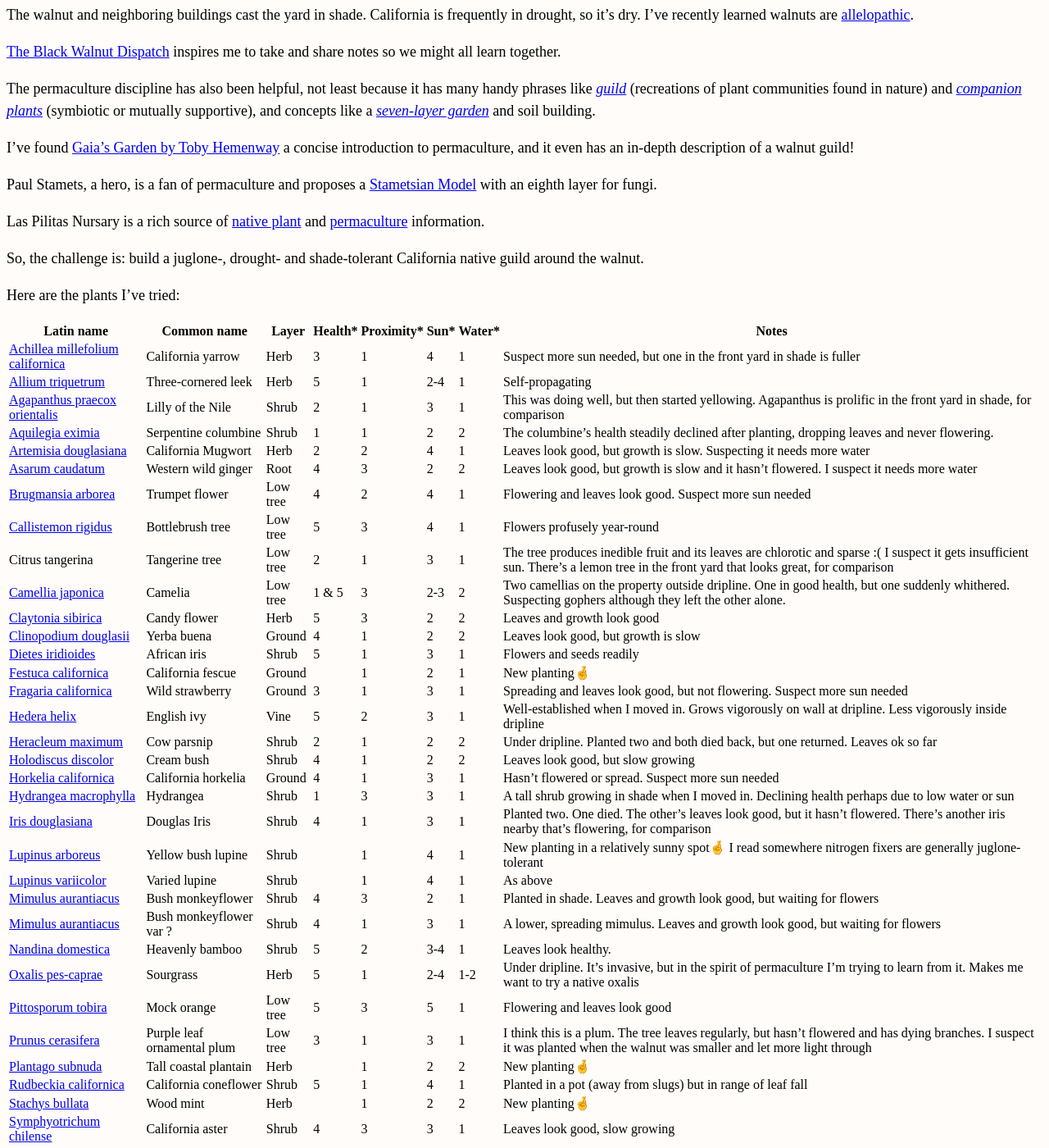
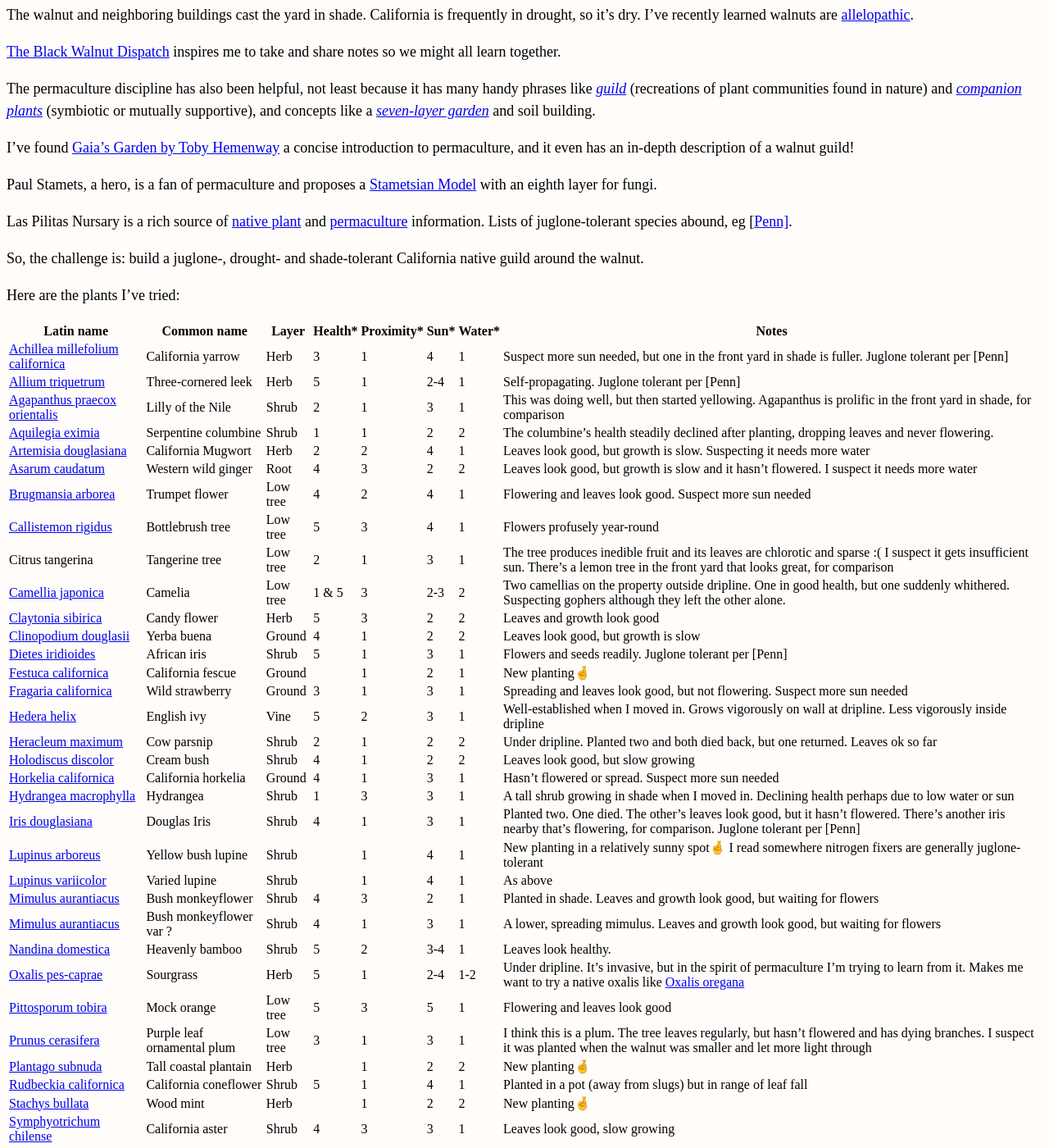
Before and after one commit to erikeldridge/erikeldridge.github.com, a Jekyll site: the page built from _posts/2018-01-20-walnut-guild.md, in a window 1280 px wide and 1400 px high, scrolled down 243 px. Shown: the whole window at 82% size. Built offline with Jekyll 4.4.1, drawn with Linux system fonts in a browser that asks for light colours; nearby versions of some CDN libraries.

Commit message:
Update from Forestry.io - 2018-01-20-walnut-guild.md

```diff
--- a/_posts/2018-01-20-walnut-guild.md
+++ b/_posts/2018-01-20-walnut-guild.md
@@ -23,7 +23,7 @@ I've found [Gaia's Garden by Toby Hemenway](https://www.chelseagreen.com/gaias-g
 
 Paul Stamets, a hero, is a fan of permaculture and proposes a [Stametsian Model](http://www.fungi.com/blog/items/permaculture-with-a-mycological-twist.html) with an eighth layer for fungi.
 
-Las Pilitas Nursary is a rich source of [native plant](http://www.laspilitas.com/nature-of-california/native-plants-san-jose.html) and [permaculture](http://www.laspilitas.com/garden/howto/permaculture/permaculture1.htm) information.
+Las Pilitas Nursary is a rich source of [native plant](http://www.laspilitas.com/nature-of-california/native-plants-san-jose.html) and [permaculture](http://www.laspilitas.com/garden/howto/permaculture/permaculture1.htm) information. Lists of juglone-tolerant species abound, eg [[Penn\]](https://extension.psu.edu/landscaping-and-gardening-around-walnuts-and-other-juglone-producing-plants).
 
 So, the challenge is: build a juglone-, drought- and shade-tolerant California native guild around the walnut.
 
@@ -31,8 +31,8 @@ Here are the plants I've tried:
 
 | Latin name | Common name | Layer | Health\* | Proximity\* | Sun\* | Water\* | Notes |
 | --- | --- | --- | --- | --- | --- | --- | --- |
-| [Achillea millefolium californica](https://www.inaturalist.org/taxa/239065-Achillea-millefolium-californica) | California yarrow | Herb | 3 | 1 | 4 | 1 | Suspect more sun needed, but one in the front yard in shade is fuller |
-| [Allium triquetrum](https://www.inaturalist.org/taxa/55505-Allium-triquetrum) | Three-cornered leek | Herb | 5 | 1 | 2-4 | 1 | Self-propagating |
+| [Achillea millefolium californica](https://www.inaturalist.org/taxa/239065-Achillea-millefolium-californica) | California yarrow | Herb | 3 | 1 | 4 | 1 | Suspect more sun needed, but one in the front yard in shade is fuller. Juglone tolerant per \[Penn] |
+| [Allium triquetrum](https://www.inaturalist.org/taxa/55505-Allium-triquetrum) | Three-cornered leek | Herb | 5 | 1 | 2-4 | 1 | Self-propagating. Juglone tolerant per \[Penn] |
 | [Agapanthus praecox orientalis](https://www.inaturalist.org/taxa/57838-Agapanthus-praecox-orientalis) | Lilly of the Nile | Shrub | 2 | 1 | 3 | 1 | This was doing well, but then started yellowing. Agapanthus is prolific in the front yard in shade, for comparison |
 | [Aquilegia eximia](https://www.inaturalist.org/taxa/57230-Aquilegia-eximia) | Serpentine columbine | Shrub | 1 | 1 | 2 | 2 | The columbine's health steadily declined after planting, dropping leaves and never flowering. |
 | [Artemisia douglasiana](https://www.inaturalist.org/taxa/52854-Artemisia-douglasiana) | California Mugwort | Herb | 2 | 2 | 4 | 1 | Leaves look good, but growth is slow. Suspecting it needs more water |
@@ -43,7 +43,7 @@ Here are the plants I've tried:
 | [Camellia japonica](https://www.inaturalist.org/taxa/83056-Camellia-japonica) | Camelia | Low tree | 1 & 5 | 3 | 2-3 | 2 | Two camellias on the property outside dripline. One in good health, but one suddenly whithered. Suspecting gophers although they left the other alone. |
 | [Claytonia sibirica](https://www.inaturalist.org/taxa/55767-Claytonia-sibirica) | Candy flower | Herb | 5 | 3 | 2 | 2 | Leaves and growth look good |
 | [Clinopodium douglasii](https://www.inaturalist.org/taxa/53203-Clinopodium-douglasii) | Yerba buena | Ground | 4 | 1 | 2 | 2 | Leaves look good, but growth is slow |
-| [Dietes iridioides](https://www.inaturalist.org/taxa/129407-Dietes-iridioides) | African iris | Shrub | 5 | 1 | 3 | 1 | Flowers and seeds readily |
+| [Dietes iridioides](https://www.inaturalist.org/taxa/129407-Dietes-iridioides) | African iris | Shrub | 5 | 1 | 3 | 1 | Flowers and seeds readily. Juglone tolerant per \[Penn] |
 | [Festuca californica](https://www.inaturalist.org/taxa/57169-Festuca-californica)  | California fescue | Ground |  | 1 | 2 | 1 | New planting🤞 |
 | [Fragaria californica](https://www.inaturalist.org/taxa/61095-Fragaria-vesca-californica) | Wild strawberry | Ground | 3 | 1 | 3 | 1 | Spreading and leaves look good, but not flowering. Suspect more sun needed |
 | [Hedera helix](https://www.inaturalist.org/taxa/55882-Hedera-helix) | English ivy | Vine | 5 | 2 | 3 | 1 | Well-established when I moved in. Grows vigorously on wall at dripline. Less vigorously inside dripline |
@@ -51,13 +51,13 @@ Here are the plants I've tried:
 | [Holodiscus discolor](https://www.inaturalist.org/taxa/53414-Holodiscus-discolor) | Cream bush | Shrub | 4 | 1 | 2 | 2 | Leaves look good, but slow growing |
 | [Horkelia californica](https://www.inaturalist.org/taxa/61737-Horkelia-californica) | California horkelia | Ground | 4 | 1 | 3 | 1 | Hasn't flowered or spread. Suspect more sun needed |
 | [Hydrangea macrophylla](https://www.inaturalist.org/taxa/122034-Hydrangea-macrophylla) | Hydrangea | Shrub | 1 | 3 | 3 | 1 | A tall shrub growing in shade when I moved in. Declining health perhaps due to low water or sun |
-| [Iris douglasiana](https://www.inaturalist.org/taxa/50854-Iris-douglasiana) | Douglas Iris | Shrub | 4 | 1 | 3 | 1 | Planted two. One died. The other's leaves look good, but it hasn't flowered. There's another iris nearby that's flowering, for comparison |
+| [Iris douglasiana](https://www.inaturalist.org/taxa/50854-Iris-douglasiana) | Douglas Iris | Shrub | 4 | 1 | 3 | 1 | Planted two. One died. The other's leaves look good, but it hasn't flowered. There's another iris nearby that's flowering, for comparison. Juglone tolerant per \[Penn] |
 | [Lupinus arboreus](https://www.inaturalist.org/taxa/61010-Lupinus-arboreus) | Yellow bush lupine | Shrub |  | 1 | 4 | 1 | New planting in a relatively sunny spot🤞 I read somewhere nitrogen fixers are generally juglone-tolerant |
 | [Lupinus variicolor](https://www.inaturalist.org/taxa/61018-Lupinus-variicolor) | Varied lupine | Shrub |  | 1 | 4 | 1 | As above |
 | [Mimulus aurantiacus](https://www.inaturalist.org/taxa/48858-Mimulus-aurantiacus) | Bush monkeyflower | Shrub | 4 | 3 | 2 | 1 | Planted in shade. Leaves and growth look good, but waiting for flowers |
 | [Mimulus aurantiacus](https://www.inaturalist.org/taxa/48858-Mimulus-aurantiacus) | Bush monkeyflower var ? | Shrub | 4 | 1 | 3 | 1 | A lower, spreading mimulus. Leaves and growth look good, but waiting for flowers |
 | [Nandina domestica](https://www.inaturalist.org/taxa/127010-Nandina-domestica) | Heavenly bamboo | Shrub | 5 | 2 | 3-4 | 1 | Leaves look healthy. |
-| [Oxalis pes-caprae](https://www.inaturalist.org/taxa/53169-Oxalis-pes-caprae) | Sourgrass | Herb | 5 | 1 | 2-4 | 1-2 | Under dripline. It's invasive, but in the spirit of permaculture I'm trying to learn from it. Makes me want to try a native oxalis |
+| [Oxalis pes-caprae](https://www.inaturalist.org/taxa/53169-Oxalis-pes-caprae) | Sourgrass | Herb | 5 | 1 | 2-4 | 1-2 | Under dripline. It's invasive, but in the spirit of permaculture I'm trying to learn from it. Makes me want to try a native oxalis like [Oxalis oregana](https://www.inaturalist.org/taxa/47757-Oxalis-oregana) |
 | [Pittosporum tobira](https://www.inaturalist.org/taxa/78592-Pittosporum-tobira) | Mock orange | Low tree | 5 | 3 | 5 | 1 | Flowering and leaves look good |
 | [Prunus cerasifera](https://www.inaturalist.org/taxa/55837-Prunus-cerasifera) | Purple leaf ornamental plum | Low tree | 3 | 1 | 3 | 1 | I think this is a plum. The tree leaves regularly, but hasn't flowered and has dying branches. I suspect it was planted when the walnut was smaller and let more light through |
 | [Plantago subnuda](https://www.inaturalist.org/taxa/60223-Plantago-subnuda) | Tall coastal plantain | Herb |   | 1 | 2 | 2 | New planting🤞 |
```
Also changed, not shown: other parts of _posts/2018-01-20-walnut-guild.md (+1 -1 lines).
